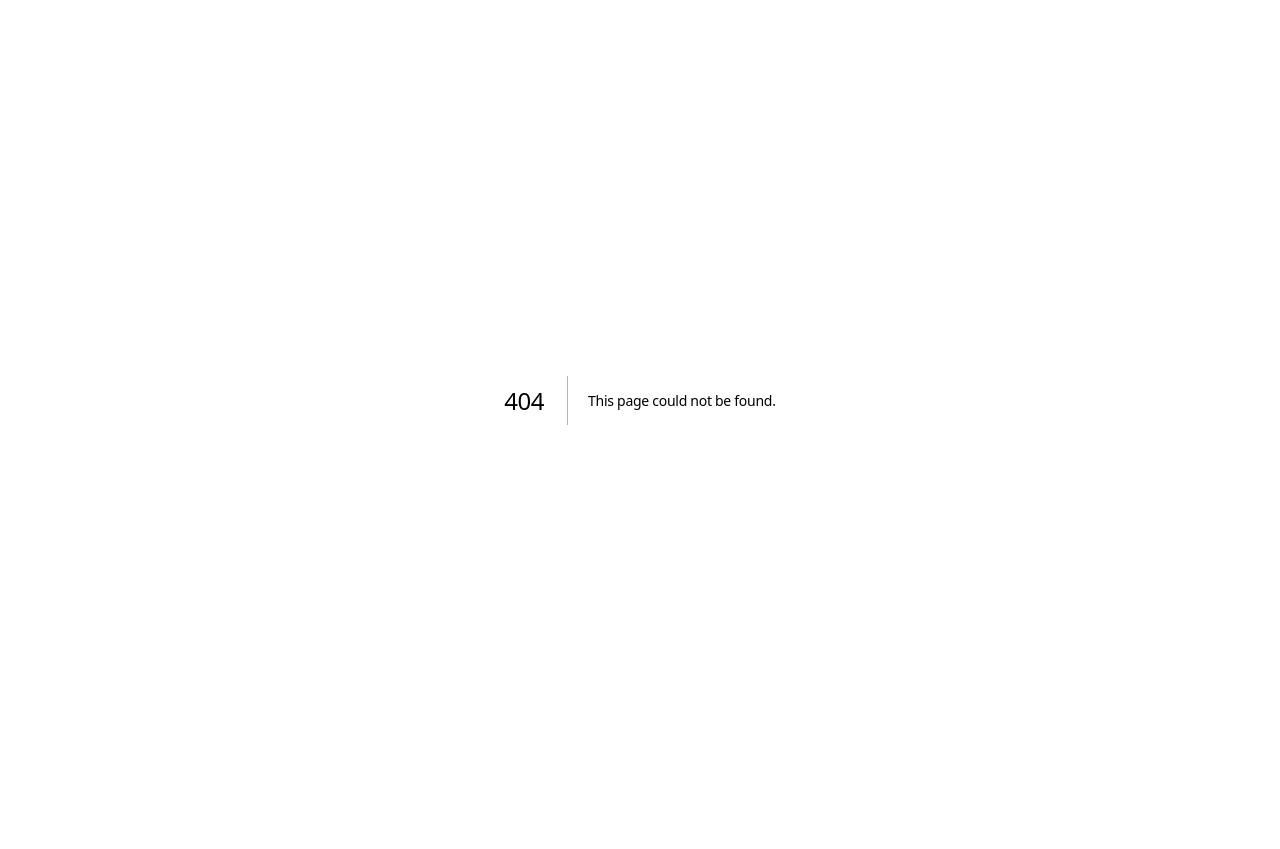
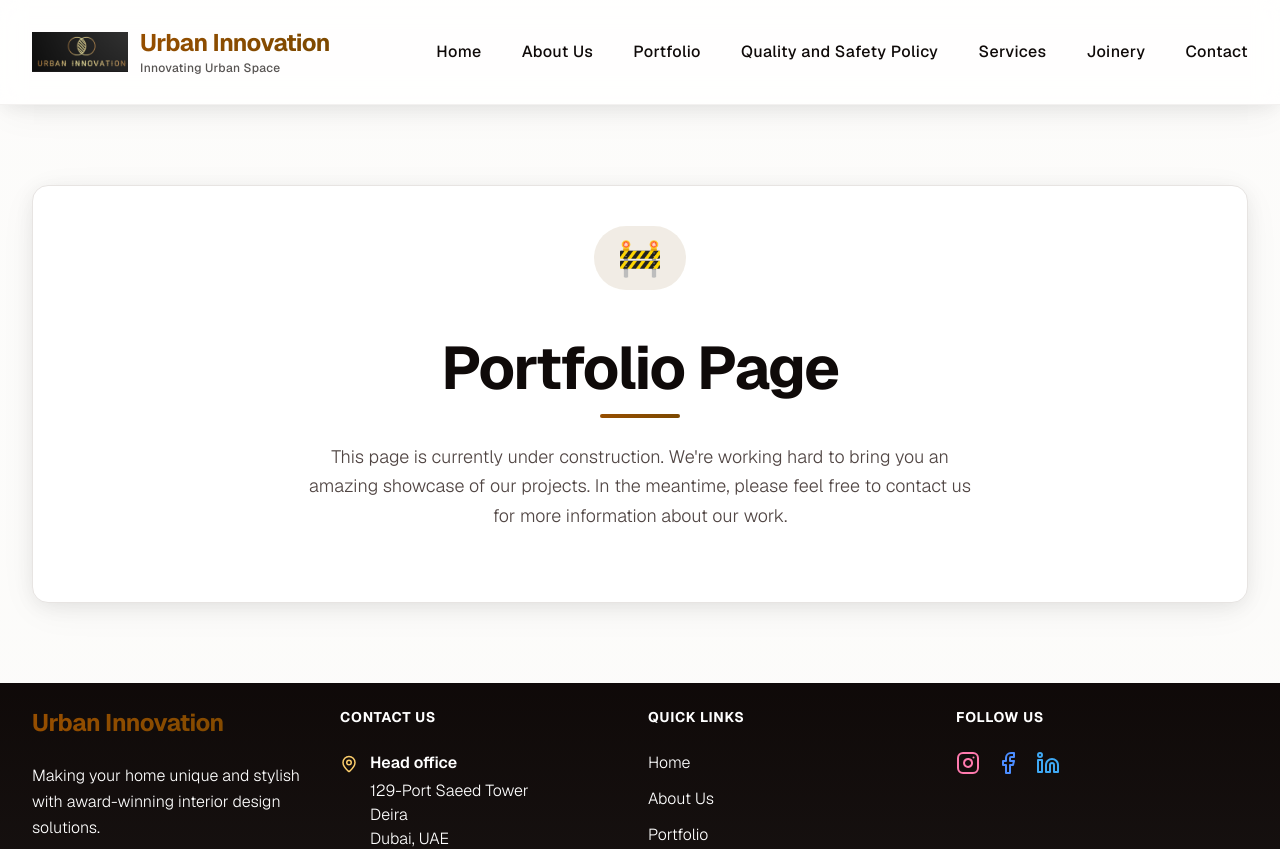
Before and after one commit to ZarVentures/uiwebsite, a Next.js app: page /portfolio in a window 1280 px wide. Before the commit this address had no page. Shown: the top 849 px of the page. Before the commit the page ends 800 px from the top, so only its background shows below. Built offline with nearby package versions, Linux system fonts and the light colour scheme.

Commit message:
Add Portfolio page with under construction message and update navigation links

```diff
--- /dev/null
+++ b/app/portfolio/page.tsx
@@ -0,0 +1,35 @@
+"use client"
+
+import Header from "@/components/header"
+import Footer from "@/components/footer"
+
+export default function PortfolioPage() {
+  return (
+    <div className="min-h-screen bg-gradient-to-b from-background via-background to-muted/10">
+      <Header />
+
+      <main className="max-w-7xl mx-auto px-4 sm:px-6 lg:px-8 py-20">
+        {/* Under Construction Section */}
+        <section className="bg-white luxury-shadow rounded-2xl p-10 elegant-border text-center">
+          <div className="max-w-2xl mx-auto">
+            <div className="mb-6">
+              <div className="inline-block px-6 py-3 bg-primary/10 rounded-full mb-6">
+                <span className="text-4xl">🚧</span>
+              </div>
+            </div>
+            <h1 className="text-4xl sm:text-5xl md:text-6xl font-bold text-foreground mb-4 tracking-tight">
+              Portfolio Page
+            </h1>
+            <div className="w-20 h-1 gold-gradient rounded-full mx-auto mb-6"></div>
+            <p className="text-muted-foreground text-lg leading-relaxed font-light mb-8">
+              This page is currently under construction. We're working hard to bring you an amazing showcase of our projects.
+              In the meantime, please feel free to contact us for more information about our work.
+            </p>
+          </div>
+        </section>
+      </main>
+
+      <Footer />
+    </div>
+  )
+}
--- a/components/footer.tsx
+++ b/components/footer.tsx
@@ -60,7 +60,7 @@ export default function Footer() {
                 </a>
               </li>
               <li>
-                <a href="#portfolio" className="text-white hover:opacity-80 hover:text-primary transition-all duration-300 font-light">
+                <a href="/portfolio" className="text-white hover:opacity-80 hover:text-primary transition-all duration-300 font-light">
                   Portfolio
                 </a>
               </li>
--- a/components/header.tsx
+++ b/components/header.tsx
@@ -44,7 +44,7 @@ export default function Header() {
             About Us
             <span className="absolute bottom-0 left-0 w-0 h-0.5 bg-primary group-hover:w-full transition-all duration-300"></span>
           </Link>
-          <Link href="#portfolio" className="text-foreground hover:text-primary transition-colors duration-300 font-medium text-base tracking-wide relative group">
+          <Link href="/portfolio" className="text-foreground hover:text-primary transition-colors duration-300 font-medium text-base tracking-wide relative group">
             Portfolio
             <span className="absolute bottom-0 left-0 w-0 h-0.5 bg-primary group-hover:w-full transition-all duration-300"></span>
           </Link>
@@ -81,7 +81,7 @@ export default function Header() {
               <Link href="/about" className="text-foreground hover:text-primary transition-colors font-medium text-base">
                 About Us
               </Link>
-              <Link href="#portfolio" className="text-foreground hover:text-primary transition-colors font-medium text-base">
+              <Link href="/portfolio" className="text-foreground hover:text-primary transition-colors font-medium text-base">
                 Portfolio
               </Link>
               <Link href="/quality-safety" className="text-foreground hover:text-primary transition-colors font-medium text-base">
```
Also changed, not shown: 1 other file (tests, documents, lock files or other folders).
